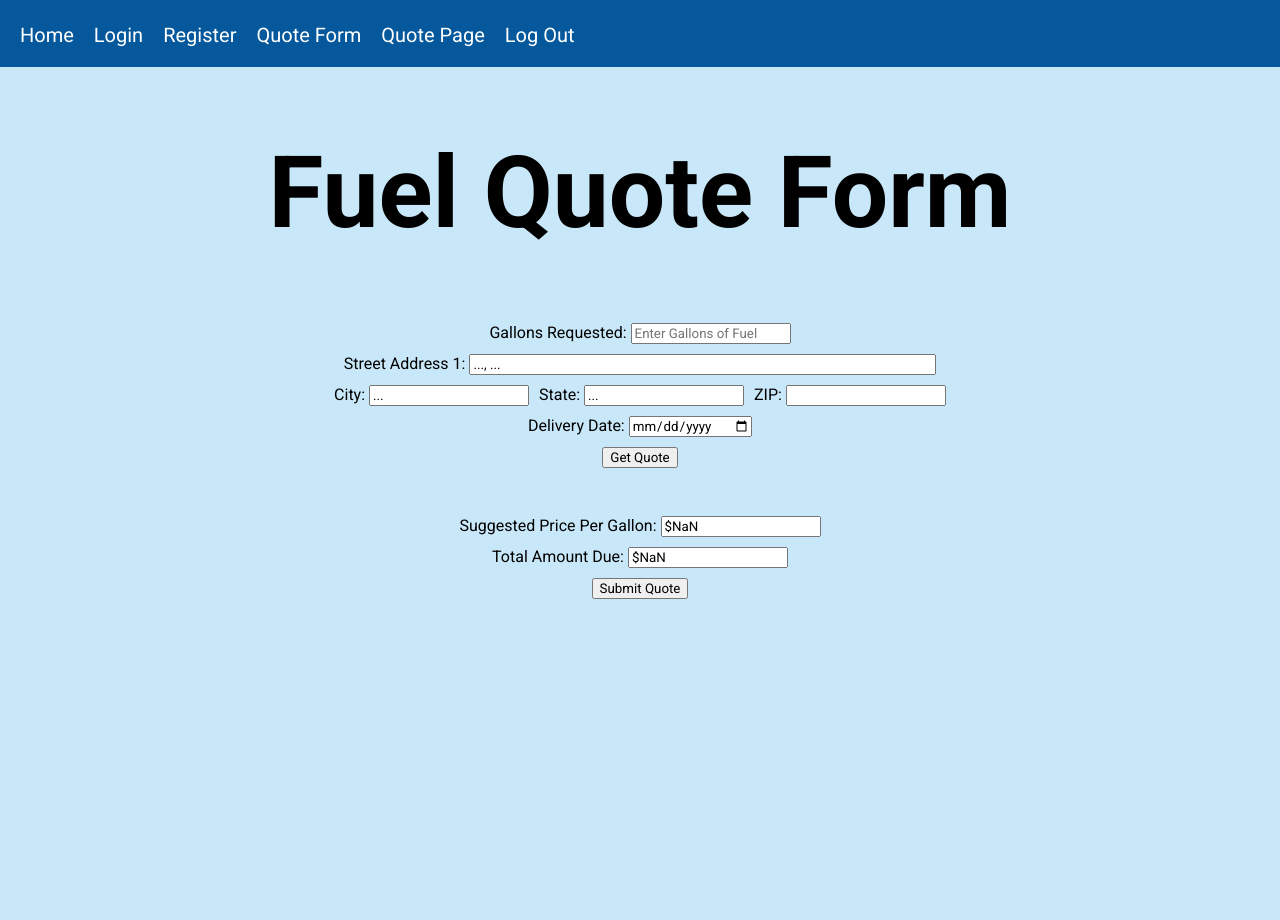
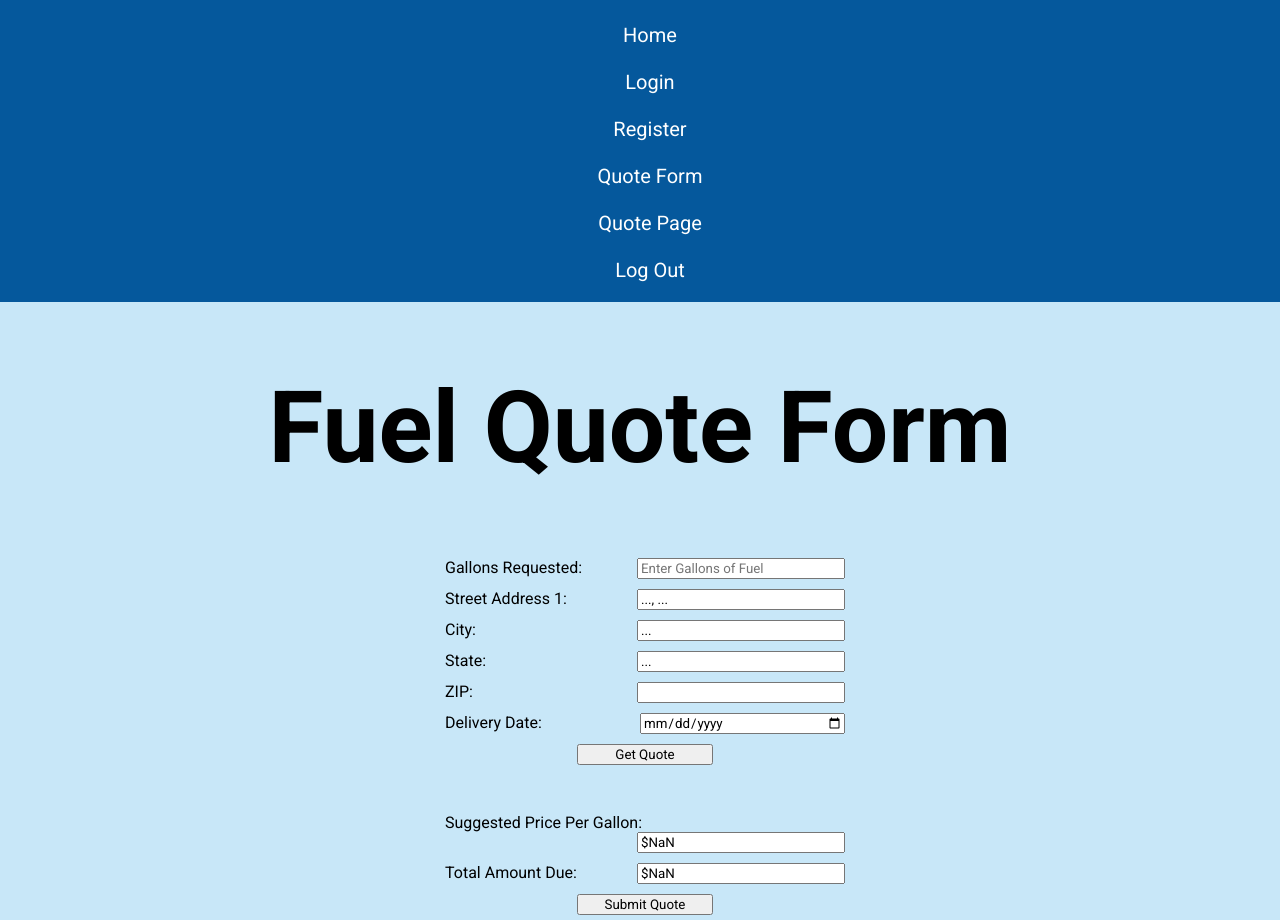
Before and after one commit to Gnome67/COSC-4353-SPRING-2024, a React (Create React App) app in the folder client/: page /quote in a window 1280 px wide. Before the commit the page ends 800 px from the top, so only its background shows below. Built offline with nearby package versions, Linux system fonts and the light colour scheme; no server answers; sample sign-in values are in the browser's storage.

Commit message:
quality of life changes to fuel quote form
It looked kind of ugly, so I changed it a bit

```diff
--- a/client/src/Pages/fuelQuoteForm.css
+++ b/client/src/Pages/fuelQuoteForm.css
@@ -21,8 +21,6 @@ header {
     padding:10px;
   }
 
-  .street * {width:75%;}
-
   h1 {
     text-align:center;
   }
@@ -30,15 +28,25 @@ header {
   #grid-container {
 
     display: grid;
-    grid-template-columns: auto auto auto;
+    grid-template-columns: 33% 34% 33%;
     justify-content:center;
     margin-left: auto;
     margin-right: auto;
-    width:800px;
+    width:400px;
+    text-align:left;
 
   }
 
-  #grid-container > div { padding:5px; text-align:center;}
+  label {width:50%;}
+
+  input {
+    width: 50%;
+    float:right;
+  }
+
+  button {width:100%;}
+
+  #grid-container > div { padding:5px; text-align:left;min-width:100%;}
 
   #grid-a { grid-row:1/2; grid-column:1/4; }
 
@@ -46,18 +54,18 @@ header {
 
   #grid-c { grid-row:3/4; grid-column:1/4;}
 
-  #grid-d { grid-row:4/5; grid-column:1/2;}
+  #grid-d { grid-row:4/5; grid-column:1/4;}
 
-  #grid-e { grid-row:4/5; grid-column:2/3;}
+  #grid-e { grid-row:5/6; grid-column:1/4;}
 
-  #grid-f { grid-row:4/5; grid-column:3/4;}
+  #grid-f { grid-row:6/7; grid-column:1/4;}
 
-  #grid-g {grid-row:5/6; grid-column:1/4;}
+  #grid-g {grid-row:7/8; grid-column:1/4;}
 
-  #grid-h {grid-row:6/7; grid-column:1/4;}
+  #grid-h {grid-row:8/9; grid-column:2/3;}
 
-  #grid-i {grid-row:7/8; grid-column:1/4;}
+  #grid-i {grid-row:9/10; grid-column:1/4;}
 
-  #grid-j {grid-row:8/9; grid-column:1/4;}
+  #grid-j {grid-row:10/11; grid-column:1/4;}
 
-  #grid-k {grid-row:9/10; grid-column:1/4;}
+  #grid-k {grid-row:11/12; grid-column:2/3;}
```
